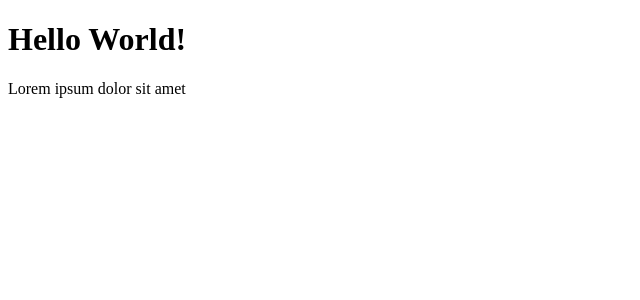
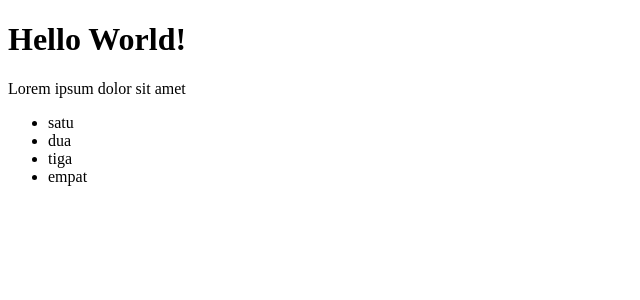
Before and after one commit to HammamAlfarizi07/hammam-tes-2, a PHP site: page / in a window 1280 px wide. Shown: the top 300 px of the page, without its empty margins (0-640 px from the left). Run offline with PHP 8.4, Linux system fonts and the light colour scheme; some libraries are stand-ins or nearby versions.

Commit message:
menambahkan list

```diff
--- a/index.php
+++ b/index.php
@@ -13,5 +13,11 @@
 <body>
     <h1>Hello World!</h1>
     <p>Lorem ipsum dolor sit amet </p>
+    <ul>
+        <li>satu</li>
+        <li>dua</li>
+        <li>tiga</li>
+        <li>empat</li>
+    </ul>
 </body>
 </html>
```
